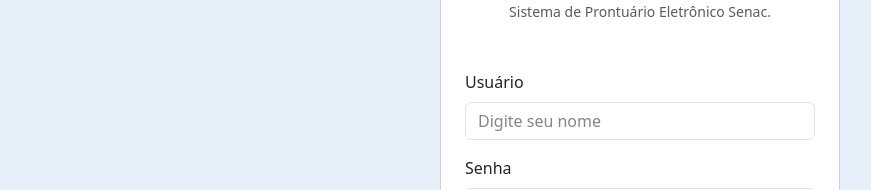
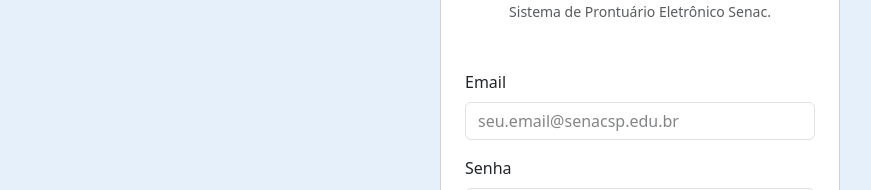
Before and after one commit to eduardoberettarod/PI-prontuario-eletronico, a React (Vite) app: page / in a window 1280 px wide. Shown: the part 285-475 px from the top of the page, without its empty margins (0-871 px from the left). Built offline with nearby package versions, Linux system fonts and the light colour scheme.

Commit message:
arrumando erros
arrumei o caminho do botao de sair, para levar ate a pagina de login

```diff
--- a/src/components/Navbar/Navbar.jsx
+++ b/src/components/Navbar/Navbar.jsx
@@ -2,6 +2,7 @@
 import './Navbar.css'
 import logo from '/image/logo.svg';
 import { NavLink } from "react-router-dom";
+import { useNavigate } from 'react-router-dom'
 
 const navItems = [
     {
@@ -34,6 +35,11 @@
 
 function Navbar() {
 
+    const navigate = useNavigate()
+
+    function fnSairLogin() {
+        navigate('/login')
+    }
 
     return (
         <>
@@ -103,7 +109,13 @@
                         <ul className="dropdown-menu dropdown-menu-end">
                             <li><a className="dropdown-item" href="#">Meu Perfil</a></li>
                             <li><hr className="dropdown-divider" /></li>
-                            <li><a className="dropdown-item text-danger" href="/login"><i className="bi bi-box-arrow-left fs-6 me-2"></i>Sair</a></li>
+                            <li>
+                                <button className="dropdown-item text-danger"
+                                    onClick={fnSairLogin}>
+                                    <i className="bi bi-box-arrow-left fs-6 me-2"></i>
+                                    Sair
+                                </button>
+                            </li>
                         </ul>
                     </div>
 
@@ -200,10 +212,10 @@
 
                             <hr className="my-3 border-secondary opacity-25" />
 
-                            <a href='/login' className='btn text-danger w-100 log-out mt-5'>
+                            <button onClick={fnSairLogin} className='btn text-danger w-100 log-out mt-5'>
                                 <i className="bi bi-box-arrow-left fs-5 me-2"></i>
                                 Sair
-                            </a>
+                            </button>
                         </div>
 
                     </div>
--- a/src/pages/Login/Login.jsx
+++ b/src/pages/Login/Login.jsx
@@ -5,19 +5,13 @@
 
 const Login = () => {
 
-    const NomeUsuario = useRef(null)
+    const EmailUsuario = useRef(null)
     const SenhaUsuario = useRef(null)
 
     const navigate = useNavigate()
 
     function handleSubmitLogin(e) {
         e.preventDefault()
-
-        const usuario = NomeUsuario.current.value
-        const senha = SenhaUsuario.current.value
-
-        // teste
-        alert(`Usuário: ${usuario} | Senha: ${senha}`)
 
         // redireciona para /index
         navigate('/index')
@@ -39,14 +33,15 @@
                     </p>
                 </div>
 
-                <form className='row g-3' onSubmit={handleSubmitLogin}>
+                <form className='row g-3'
+                    onSubmit={handleSubmitLogin}>
                     <div className='col-12'>
-                        <label className='form-label'>Usuário</label>
+                        <label className='form-label'>Email</label>
                         <input
-                            type="text"
+                            type="email"
                             className='form-control'
-                            placeholder='Digite seu nome'
-                            ref={NomeUsuario}
+                            placeholder='seu.email@senacsp.edu.br'
+                            ref={EmailUsuario}
                         />
                     </div>
 
```
Lines whose indentation alone changed are shown as unchanged.
